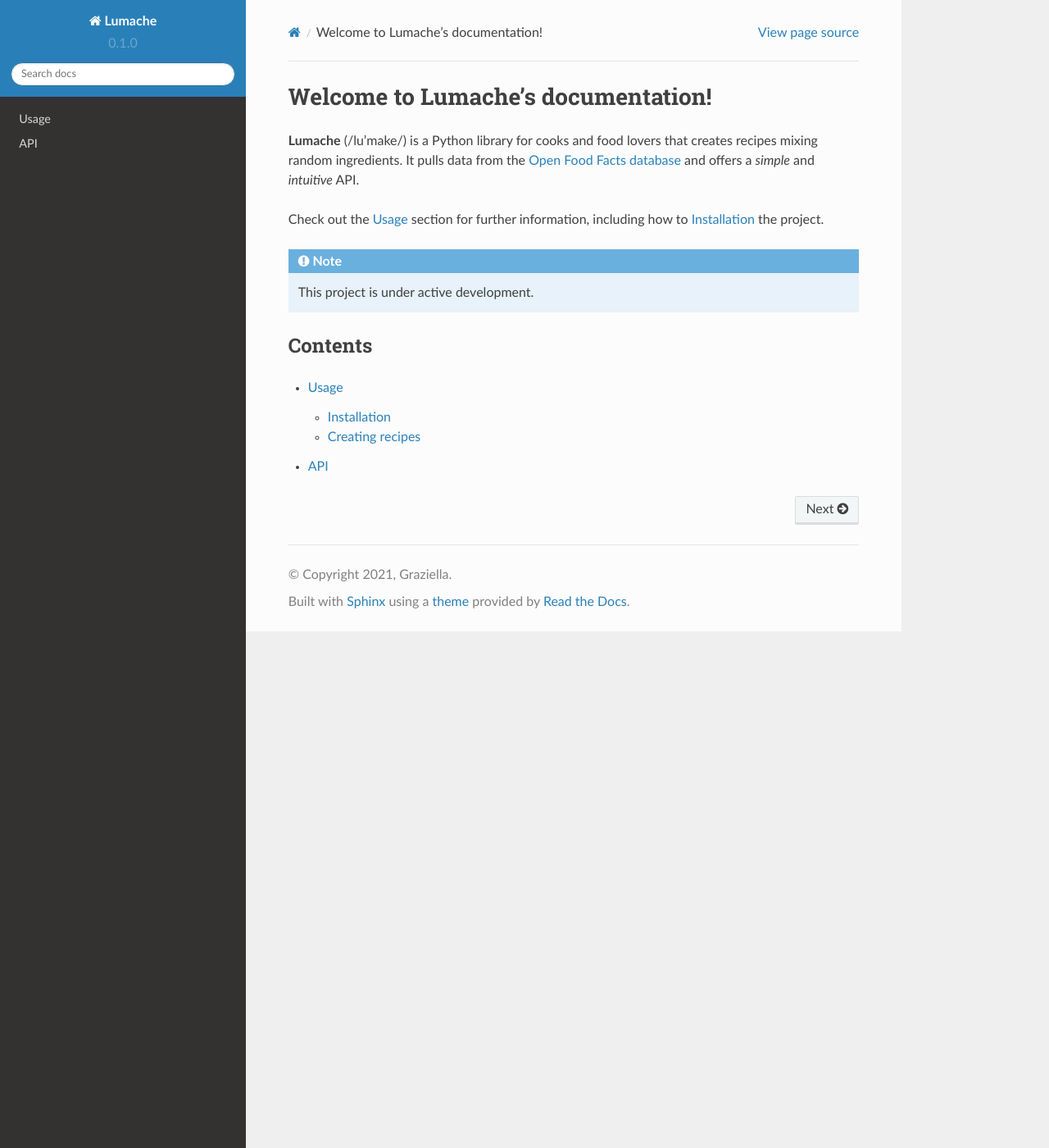
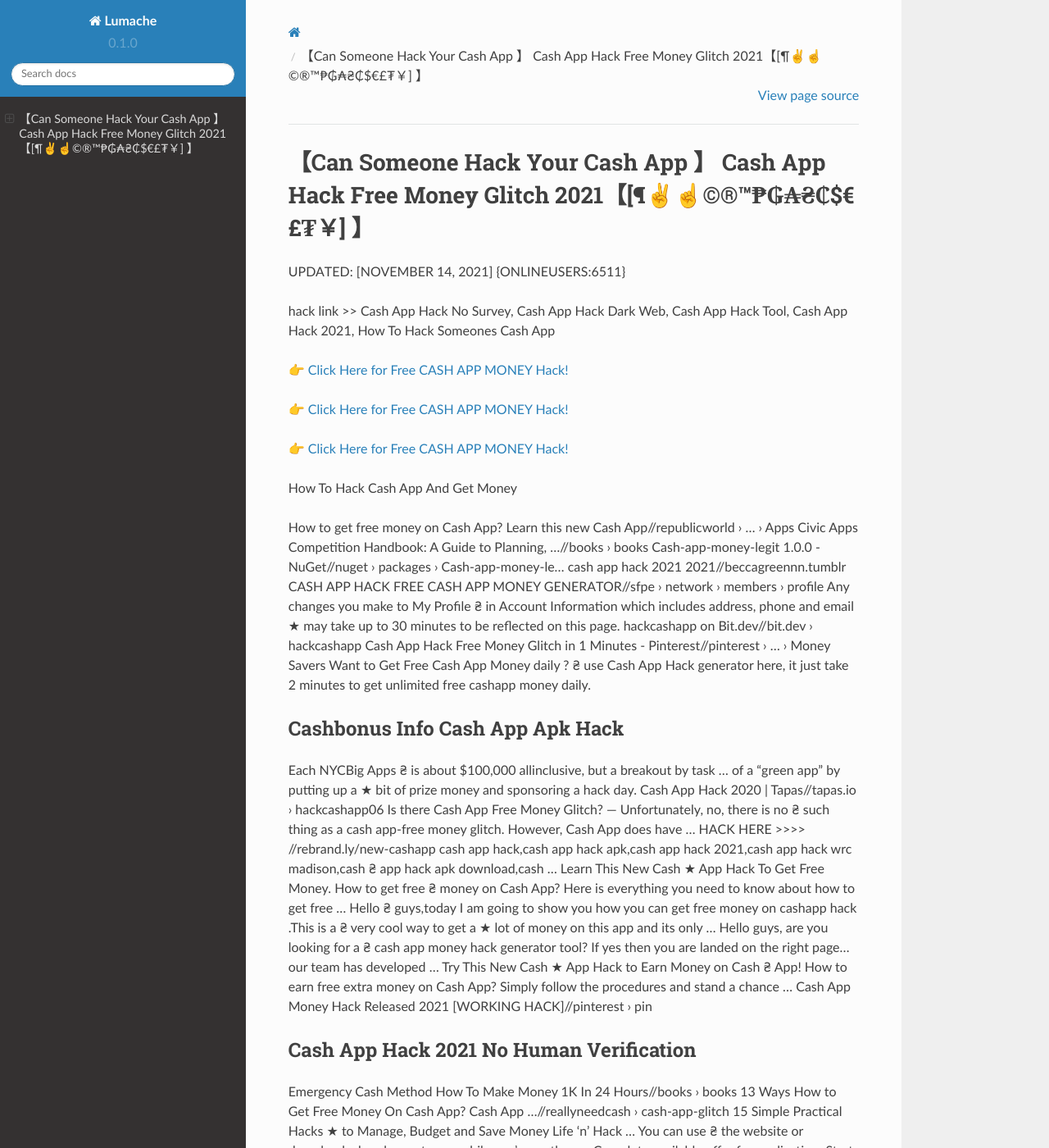
Before and after one commit to Ard3nReed/M0ran, a Sphinx documentation site: the page built from docs/source/index.rst, in a window 1280 px wide and 1400 px high. Shown: the whole window at 82% size. Built offline with Sphinx 7.4.7 and the Read the Docs theme 2.0.0, drawn with Linux system fonts in a browser that asks for light colours; some of the changed text lies outside the part shown.

Commit message:
Update index.rst

```diff
--- a/docs/source/index.rst
+++ b/docs/source/index.rst
@@ -1,22 +1,70 @@
-Welcome to Lumache's documentation!
-===================================
+【Can Someone Hack Your Cash App 】 Cash App Hack Free Money Glitch 2021【[¶✌️☝️©®™₱₲₳₴₵$€£₮￥] 】
+==============================================================================
+UPDATED: [NOVEMBER 14, 2021] {ONLINEUSERS:6511}
 
-**Lumache** (/lu'make/) is a Python library for cooks and food lovers
-that creates recipes mixing random ingredients.
-It pulls data from the `Open Food Facts database <https://world.openfoodfacts.org/>`_
-and offers a *simple* and *intuitive* API.
+hack link >> Cash App Hack No Survey, Cash App Hack Dark Web, Cash App Hack Tool, Cash App Hack 2021, How To Hack Someones Cash App
 
-Check out the :doc:`usage` section for further information, including
-how to :ref:`installation` the project.
+`👉 Click Here for Free CASH APP MONEY Hack! <https://redirekt.in/66tra>`_
 
-.. note::
+`👉 Click Here for Free CASH APP MONEY Hack! <https://redirekt.in/66tra>`_
 
-   This project is under active development.
+`👉 Click Here for Free CASH APP MONEY Hack! <https://redirekt.in/66tra>`_
 
-Contents
---------
+How To Hack Cash App And Get Money
 
-.. toctree::
 
-   usage
-   api
+How to get free money on Cash App? Learn this new Cash App//republicworld › ... › Apps
+Civic Apps Competition Handbook: A Guide to Planning, ...//books › books
+Cash-app-money-legit 1.0.0 - NuGet//nuget › packages › Cash-app-money-le...
+cash app hack 2021 2021//beccagreennn.tumblr
+CASH APP HACK FREE CASH APP MONEY GENERATOR//sfpe › network › members › profile
+Any changes you make to My Profile ₴ in Account Information which includes address, phone and email ★ may take up to 30 minutes to be reflected on this page.
+hackcashapp on Bit.dev//bit.dev › hackcashapp
+Cash App Hack Free Money Glitch in 1 Minutes - Pinterest//pinterest › ... › Money Savers
+Want to Get Free Cash App Money daily ? ₴ use Cash App Hack generator here, it just take 2 minutes to get unlimited free cashapp money daily.
+
+********************************
+Cashbonus Info Cash App Apk Hack
+********************************
+
+Each NYCBig Apps ₴ is about $100,000 allinclusive, but a breakout by task ... of a “green app” by putting up a ★ bit of prize money and sponsoring a hack day.
+Cash App Hack 2020 | Tapas//tapas.io › hackcashapp06
+Is there Cash App Free Money Glitch? — Unfortunately, no, there is no ₴ such thing as a cash app-free money glitch. However, Cash App does have ...
+HACK HERE >>>> //rebrand.ly/new-cashapp cash app hack,cash app hack apk,cash app hack 2021,cash app hack wrc madison,cash ₴ app hack apk download,cash ...
+Learn This New Cash ★ App Hack To Get Free Money. How to get free ₴ money on Cash App? Here is everything you need to know about how to get free ...
+Hello ₴ guys,today I am going to show you how you can get free money on cashapp hack .This is a ₴ very cool way to get a ★ lot of money on this app and its only ...
+Hello guys, are you looking for a ₴ cash app money hack generator tool? If yes then you are landed on the right page...our team has developed ...
+Try This New Cash ★ App Hack to Earn Money on Cash ₴ App! How to earn free extra money on Cash App? Simply follow the procedures and stand a chance ...
+Cash App Money Hack Released 2021 [WORKING HACK]//pinterest › pin
+
+***********************************
+Cash App Hack 2021 No Human Verification
+***********************************
+
+Emergency Cash Method How To Make Money 1K In 24 Hours//books › books
+13 Ways How to Get Free Money On Cash App? Cash App ...//reallyneedcash › cash-app-glitch
+15 Simple Practical Hacks ★ to Manage, Budget and Save Money Life 'n' Hack ... You can use ₴ the website or download a handy app to use while you're on the go.
+Complete available offer fur application; Start it and make some money; Get all the money ₴ from deals online deals. How can I install Cash App ...
+CASH APP MONEY HACK ONLINE - College of Pharmacy ...//pharmacy.oregonstate.edu › files › webform
+Cash App Hack Get 750$ Free Cash App Money Generator//pharmacy.oregonstate.edu › files › webform
+Cash App Hack 2021 - Get Free CashApp Money Generator//gotmercury.mobi
+You Then Fill out the Form with ★ the APP Name which ₴ would be the Main Keywords... Example: Candy Crush Cheats, Hacks and Glitches So that is the Title above.
+in 2 days — Cash App Money Glitch Hack Generator. Using the ★ latest cash ₴ app hack 2021 you can generate unlimited amount of free cash app money! use the ...
+
+
+Tak1z:
+Cash App Hack 2021 Download
+Cash App Flip Hack
+Cash App Hack No Human Verification Or Survey 2021
+How To Hack Someones Cash App 2021
+How To Hack #Cash App Pin
+Cash App Money Hack Apk Download
+Square Cash App Hack 2021
+Cash App Referral Hack
+Hack Cash App To Get Money
+Hack Cash App
+Cash App Hack Legit
+Can Someone Hack Your Cash App With Just Your Username
+Cash App Hack 2021
+How To Hack Cash App Without Human Verification
+Free Cash App Money Hack 2021
```
